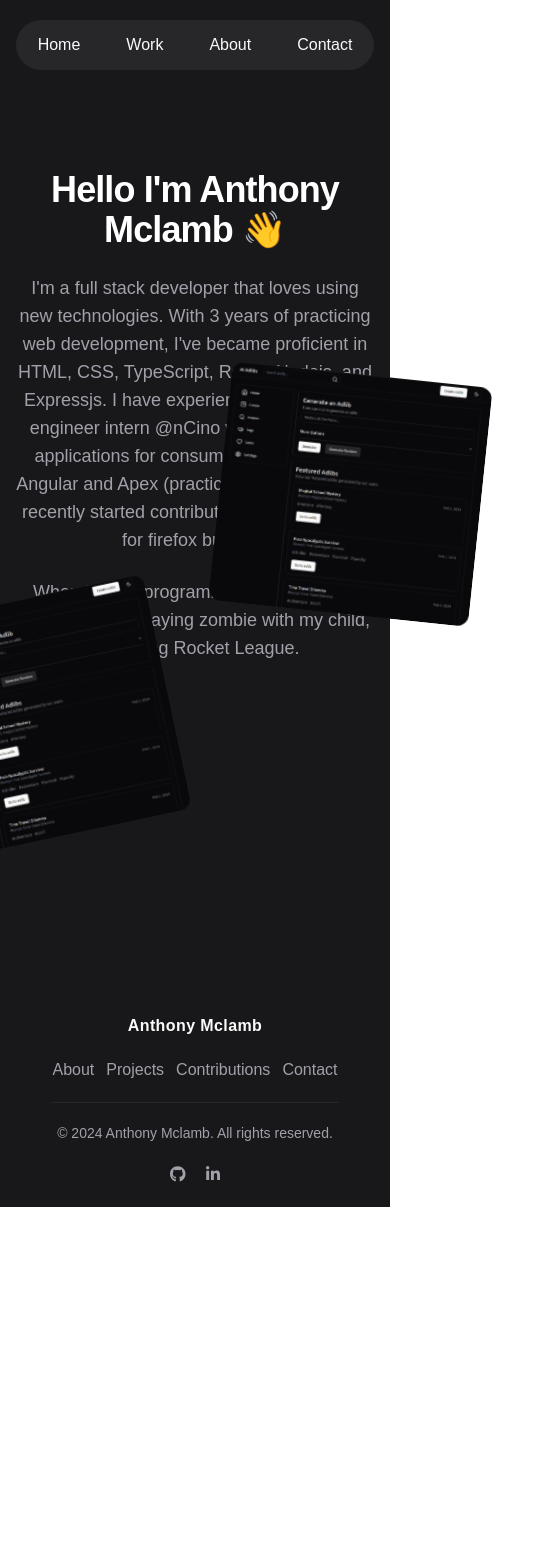
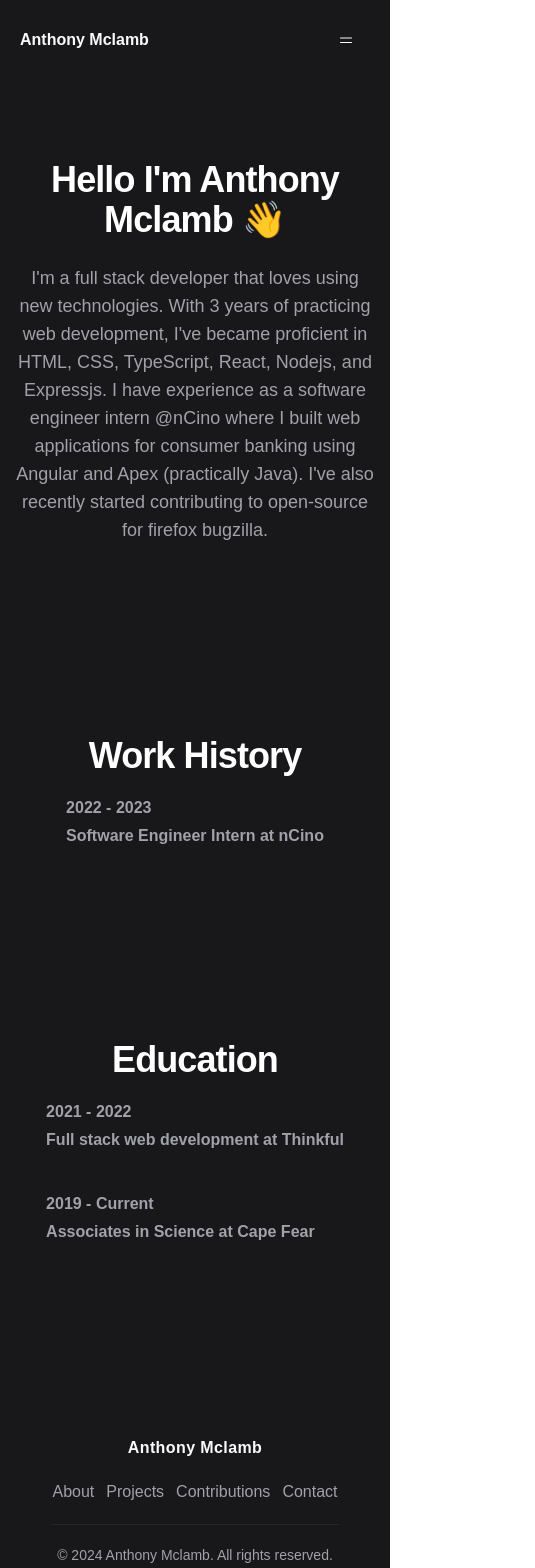
Before and after one commit to admclamb/portfolio, a Next.js app: page /about in a window 390 px wide. Shown: the top 1568 px of the page, 535 px wide, since content can reach past the window. Before the commit the page ends 1207 px from the top, so only its background shows below. Built offline with nearby package versions, Linux system fonts and the light colour scheme.

Commit message:
Setup some stuff

```diff
--- a/package.json
+++ b/package.json
@@ -24,7 +24,8 @@
     "react": "19.0.0-rc-69d4b800-20241021",
     "react-dom": "19.0.0-rc-69d4b800-20241021",
     "tailwind-merge": "^2.5.4",
-    "tailwindcss-animate": "^1.0.7"
+    "tailwindcss-animate": "^1.0.7",
+    "vaul": "^1.1.1"
   },
   "devDependencies": {
     "@types/node": "^20",
--- a/src/app/globals.css
+++ b/src/app/globals.css
@@ -1,6 +1,10 @@
 @tailwind base;
 @tailwind components;
 @tailwind utilities;
+
+html {
+  scroll-behavior: smooth;
+}
 
 body {
   font-family: Arial, Helvetica, sans-serif;
--- a/src/components/about/about-hero/about-hero.tsx
+++ b/src/components/about/about-hero/about-hero.tsx
@@ -2,7 +2,9 @@
 
 import { CardContainer } from "@/components/ui/3d-card";
 import { Button, buttonVariants } from "@/components/ui/button";
+import { experience } from "@/config/config";
 import { cn } from "@/lib/utils";
+import { formatDateToYear } from "@/utils/format-date";
 import { motion } from "framer-motion";
 import { Search } from "lucide-react";
 import Image from "next/image";
@@ -35,12 +37,51 @@ const AboutHero = () => {
             (practically Java). I&apos;ve also recently started contributing to
             open-source for firefox bugzilla.
           </p>
-          <p className="text-center text-muted-foreground mt-6 text-lg">
-            When I&apos;m not programming. I&apos;m probably spending time
-            playing zombie with my child, or playing Rocket League.
-          </p>
+
+          <div className="mt-48 flex flex-col gap-5 items-center">
+            <h3 className="font-extrabold text-4xl sm:text-5xl lg:text-6xl tracking-tight text-center">
+              Work History
+            </h3>
+            <ul>
+              {experience.work.map((job) => (
+                <li
+                  key={job.company + job.title}
+                  className="text-muted-foreground font-semibold flex flex-col md:flex-row md:justify-between lg:max-w-5xl gap-1 lg:gap-5"
+                >
+                  <span className="no-wrap">
+                    {formatDateToYear(job.startDate)} -{" "}
+                    {formatDateToYear(job.endDate)}
+                  </span>
+                  <span>
+                    {job.title} at {job.company}
+                  </span>
+                </li>
+              ))}
+            </ul>
+          </div>
+          <div className="mt-48 flex flex-col gap-5 items-center mb-48">
+            <h3 className="font-extrabold text-4xl sm:text-5xl lg:text-6xl tracking-tight text-center">
+              Education
+            </h3>
+            <ul className="flex flex-col gap-10 md:gap-3">
+              {experience.education.map((school) => (
+                <li
+                  key={school.school + school.title}
+                  className="text-muted-foreground font-semibold flex flex-col md:flex-row md:justify-between lg:max-w-xl gap-1 lg:gap-5"
+                >
+                  <span>
+                    {formatDateToYear(school.startDate)} -{" "}
+                    {formatDateToYear(school.endDate)}
+                  </span>
+                  <span>
+                    {school.title} at {school.school}
+                  </span>
+                </li>
+              ))}
+            </ul>
+          </div>
         </div>
-        <CardContainer
+        {/* <CardContainer
           className="inter-var absolute -left-[30%] -rotate-12 bottom-0"
           rotate="12"
         >
@@ -63,7 +104,7 @@ const AboutHero = () => {
             className="h-60 w-full object-cover rounded-xl group-hover/card:shadow-xl"
             alt="thumbnail"
           />
-        </CardContainer>
+        </CardContainer> */}
       </motion.div>
     </div>
   );
--- /dev/null
+++ b/src/components/layout/navbar/navbar-drawer/navbar-drawer.tsx
@@ -0,0 +1,48 @@
+import { Button } from "@/components/ui/button";
+import { Drawer, DrawerContent, DrawerTrigger } from "@/components/ui/drawer";
+import React from "react";
+import { navItems } from "../navbar";
+import Link from "next/link";
+
+const NavbarDrawer = () => {
+  return (
+    <Drawer>
+      <DrawerTrigger asChild>
+        <Button className="md:hidden ml-auto" variant="ghost">
+          <svg
+            xmlns="http://www.w3.org/2000/svg"
+            fill="none"
+            viewBox="0 0 24 24"
+            stroke-width="1.5"
+            stroke="currentColor"
+          >
+            <path
+              stroke-linecap="round"
+              stroke-linejoin="round"
+              d="M3.75 9h16.5m-16.5 6.75h16.5"
+            ></path>
+          </svg>
+          <span className="sr-only">Toggle Menu</span>
+        </Button>
+      </DrawerTrigger>
+      <DrawerContent className="bg-inherit">
+        <div className="flex flex-col">
+          <ul className="flex flex-col gap-5">
+            {navItems.map((item) => (
+              <li key={item.name}>
+                <Link
+                  href={item.link}
+                  className="p-3 hover:text-muted-foreground"
+                >
+                  {item.name}
+                </Link>
+              </li>
+            ))}
+          </ul>
+        </div>
+      </DrawerContent>
+    </Drawer>
+  );
+};
+
+export default NavbarDrawer;
--- a/src/components/layout/navbar/navbar.tsx
+++ b/src/components/layout/navbar/navbar.tsx
@@ -1,18 +1,20 @@
+import { Button } from "@/components/ui/button";
 import { cn } from "@/lib/utils";
 import Link from "next/link";
+import NavbarDrawer from "./navbar-drawer/navbar-drawer";
 
 type NavbarProps = {
   className?: string;
 };
 
-const NavItems = [
+export const navItems = [
   {
     name: "Home",
     link: "/",
   },
   {
-    name: "Work",
-    link: "/work",
+    name: "Projects",
+    link: "/#projects",
   },
   {
     name: "About",
@@ -22,45 +24,31 @@ const NavItems = [
     name: "Contact",
     link: "/contact",
   },
+  {
+    name: "Blog",
+    link: "/blog",
+  },
 ];
 
 const Navbar = ({ className }: NavbarProps) => {
   return (
     <nav className={cn("flex justify-center items-center p-5", className)}>
-      <ul className="border rounded flex justify-center items-center px-2 py-3 gap-5 bg-zinc-800 rounded-full">
-        <li>
-          <Link
-            href="/"
-            className="border rounded-full p-3 hover:text-muted-foreground"
-          >
-            Home
-          </Link>
-        </li>
-        <li>
-          <Link
-            href="/work"
-            className="border rounded-full p-3 hover:text-muted-foreground"
-          >
-            Work
-          </Link>
-        </li>
-        <li>
-          <Link
-            href="/about"
-            className="border rounded-full p-3 hover:text-muted-foreground"
-          >
-            About
-          </Link>
-        </li>
-        <li>
-          <Link
-            href="/contact"
-            className="border rounded-full p-3 hover:text-muted-foreground"
-          >
-            Contact
-          </Link>
-        </li>
+      <h1 className="lg:hidden font-semibold">
+        <Link href="/">Anthony Mclamb</Link>
+      </h1>
+      <ul className="border rounded justify-center items-center px-2 py-3 gap-5 bg-zinc-800 rounded-full hidden lg:flex">
+        {navItems.map((item) => (
+          <li key={item.name}>
+            <Link
+              href={item.link}
+              className="border rounded-full p-3 hover:text-muted-foreground"
+            >
+              {item.name}
+            </Link>
+          </li>
+        ))}
       </ul>
+      <NavbarDrawer />
     </nav>
   );
 };
--- a/src/components/projects/projects.tsx
+++ b/src/components/projects/projects.tsx
@@ -12,7 +12,7 @@ const Projects = () => {
   ));
 
   return (
-    <div className="py-16 sm:py-24 min-h-[60vh]">
+    <div className="py-16 sm:py-24 min-h-[60vh]" id="projects">
       <div className="space-y-4 mb-10 container mx-auto px-5">
         <motion.h2
           initial={{ opacity: 0, x: -75 }}
--- /dev/null
+++ b/src/components/ui/drawer.tsx
@@ -0,0 +1,118 @@
+"use client"
+
+import * as React from "react"
+import { Drawer as DrawerPrimitive } from "vaul"
+
+import { cn } from "@/lib/utils"
+
+const Drawer = ({
+  shouldScaleBackground = true,
+  ...props
+}: React.ComponentProps<typeof DrawerPrimitive.Root>) => (
+  <DrawerPrimitive.Root
+    shouldScaleBackground={shouldScaleBackground}
+    {...props}
+  />
+)
+Drawer.displayName = "Drawer"
+
+const DrawerTrigger = DrawerPrimitive.Trigger
+
+const DrawerPortal = DrawerPrimitive.Portal
+
+const DrawerClose = DrawerPrimitive.Close
+
+const DrawerOverlay = React.forwardRef<
+  React.ElementRef<typeof DrawerPrimitive.Overlay>,
+  React.ComponentPropsWithoutRef<typeof DrawerPrimitive.Overlay>
+>(({ className, ...props }, ref) => (
+  <DrawerPrimitive.Overlay
+    ref={ref}
+    className={cn("fixed inset-0 z-50 bg-black/80", className)}
+    {...props}
+  />
+))
+DrawerOverlay.displayName = DrawerPrimitive.Overlay.displayName
+
+const DrawerContent = React.forwardRef<
+  React.ElementRef<typeof DrawerPrimitive.Content>,
+  React.ComponentPropsWithoutRef<typeof DrawerPrimitive.Content>
+>(({ className, children, ...props }, ref) => (
+  <DrawerPortal>
+    <DrawerOverlay />
+    <DrawerPrimitive.Content
+      ref={ref}
+      className={cn(
+        "fixed inset-x-0 bottom-0 z-50 mt-24 flex h-auto flex-col rounded-t-[10px] border bg-background",
+        className
+      )}
+      {...props}
+    >
+      <div className="mx-auto mt-4 h-2 w-[100px] rounded-full bg-muted" />
+      {children}
+    </DrawerPrimitive.Content>
+  </DrawerPortal>
+))
+DrawerContent.displayName = "DrawerContent"
+
+const DrawerHeader = ({
+  className,
+  ...props
+}: React.HTMLAttributes<HTMLDivElement>) => (
+  <div
+    className={cn("grid gap-1.5 p-4 text-center sm:text-left", className)}
+    {...props}
+  />
+)
+DrawerHeader.displayName = "DrawerHeader"
+
+const DrawerFooter = ({
+  className,
+  ...props
+}: React.HTMLAttributes<HTMLDivElement>) => (
+  <div
+    className={cn("mt-auto flex flex-col gap-2 p-4", className)}
+    {...props}
+  />
+)
+DrawerFooter.displayName = "DrawerFooter"
+
+const DrawerTitle = React.forwardRef<
+  React.ElementRef<typeof DrawerPrimitive.Title>,
+  React.ComponentPropsWithoutRef<typeof DrawerPrimitive.Title>
+>(({ className, ...props }, ref) => (
+  <DrawerPrimitive.Title
+    ref={ref}
+    className={cn(
+      "text-lg font-semibold leading-none tracking-tight",
+      className
+    )}
+    {...props}
+  />
+))
+DrawerTitle.displayName = DrawerPrimitive.Title.displayName
+
+const DrawerDescription = React.forwardRef<
+  React.ElementRef<typeof DrawerPrimitive.Description>,
+  React.ComponentPropsWithoutRef<typeof DrawerPrimitive.Description>
+>(({ className, ...props }, ref) => (
+  <DrawerPrimitive.Description
+    ref={ref}
+    className={cn("text-sm text-muted-foreground", className)}
+    {...props}
+  />
+))
+DrawerDescription.displayName = DrawerPrimitive.Description.displayName
+
+export {
+  Drawer,
+  DrawerPortal,
+  DrawerOverlay,
+  DrawerTrigger,
+  DrawerClose,
+  DrawerContent,
+  DrawerHeader,
+  DrawerFooter,
+  DrawerTitle,
+  DrawerDescription,
+}
--- a/src/config/config.tsx
+++ b/src/config/config.tsx
@@ -309,3 +309,45 @@ export const contributions: Contribution[] = [
     bgColor: "bg-[#3178C6]/20",
   },
 ];
+
+export interface WorkExperience {
+  startDate: Date;
+  endDate: Date | null;
+  title: string;
+  company: string;
+}
+
+export interface EducationExperience {
+  startDate: Date;
+  endDate: Date | null;
+  title: string;
+  school: string;
+}
+
+export const experience: {
+  work: WorkExperience[];
+  education: EducationExperience[];
+} = {
+  work: [
+    {
+      startDate: new Date("2022-08-01T04:17:20.651Z"),
+      endDate: new Date("2023-08-01T04:17:20.651Z"),
+      title: "Software Engineer Intern",
+      company: "nCino",
+    },
+  ],
+  education: [
+    {
+      startDate: new Date("2021-10-12T04:17:20.651Z"), // Corrected the format here
+      endDate: new Date("2022-05-14T04:17:20.651Z"),
+      title: "Full stack web development",
+      school: "Thinkful",
+    },
+    {
+      startDate: new Date("2019-08-20T04:17:20.651Z"), // Corrected the format here
+      endDate: null,
+      title: "Associates in Science",
+      school: "Cape Fear",
+    },
+  ],
+};
--- /dev/null
+++ b/src/utils/format-date.ts
@@ -0,0 +1,21 @@
+import dayjs from "dayjs";
+
+const formatDate = (date: Date) => dayjs(date).format("MMM DD, YYYY");
+
+export const formatCreatedAtUpdatedAt = (
+  createdAt: Date,
+  finishedAt: Date | null
+) => {
+  const createdDate = formatDate(createdAt);
+  const finishedDate = finishedAt ? formatDate(finishedAt) : "Current";
+
+  return `${createdDate} - ${finishedDate}`;
+};
+
+export const formatDateToYear = (date: Date | null) => {
+  if (!date) {
+    return "Current";
+  }
+
+  return dayjs(date).format("YYYY");
+};
```
Also changed, not shown: 2 other files (tests, documents, lock files or other folders).
